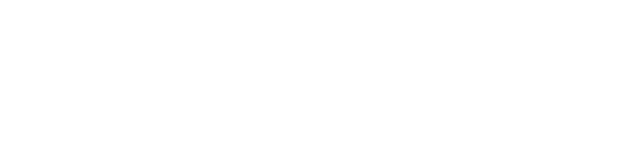
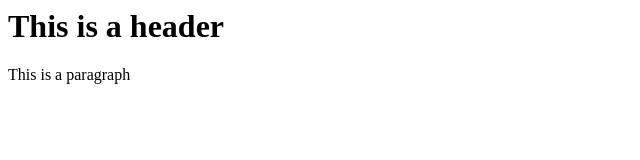
Before and after one commit to walterterrazas/git-test, a plain HTML site: page gittest.html in a window 1280 px wide. Shown: the whole page, without its empty margins (0-640 px from the left). Drawn offline with Linux system fonts and the light colour scheme.

Commit message:
second commit

```diff
--- a/gittest.html
+++ b/gittest.html
@@ -1,4 +1,13 @@
 <html>
-	<header></header>
-	<body></body>
+	<header>
+		<title>Hello Git</title>
+	</header>
+	<body>
+		<h1>
+			This is a header
+		</h1>
+		<p>
+			This is a paragraph
+		</p>
+	</body>
 </html>
```
Also changed, not shown: templates/test.html (added).
